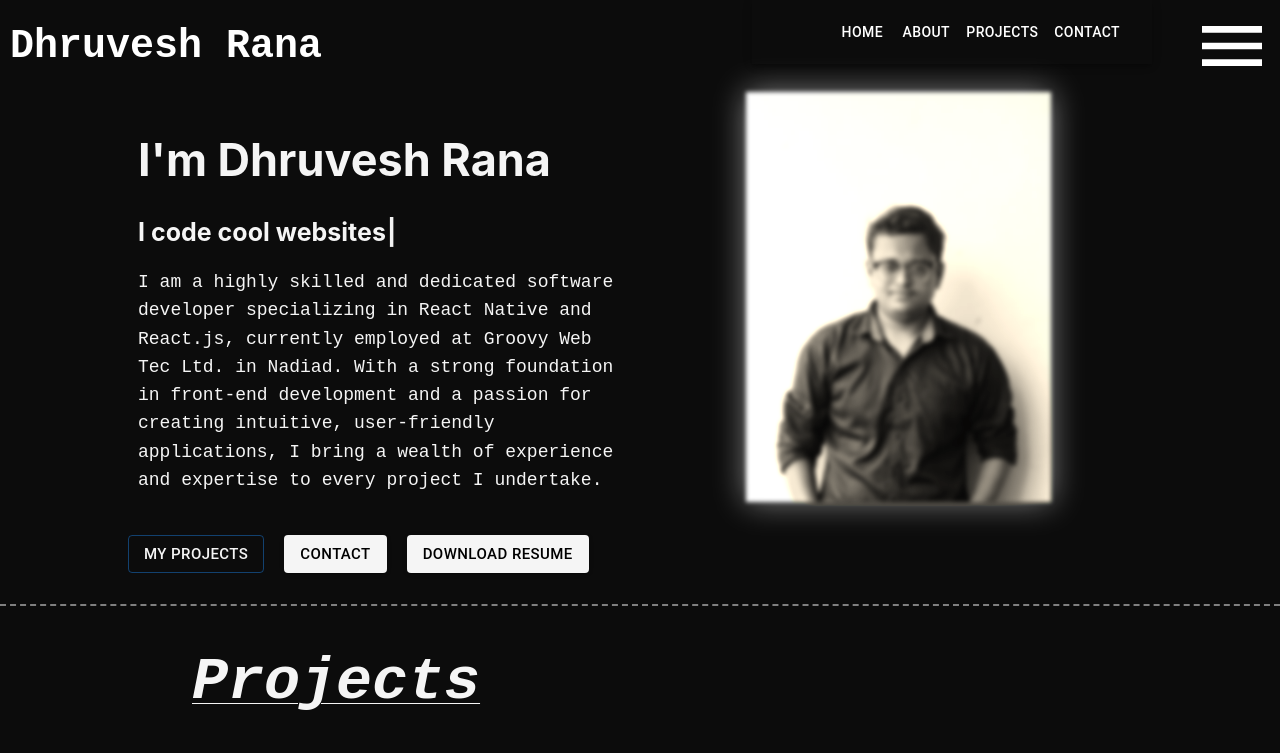
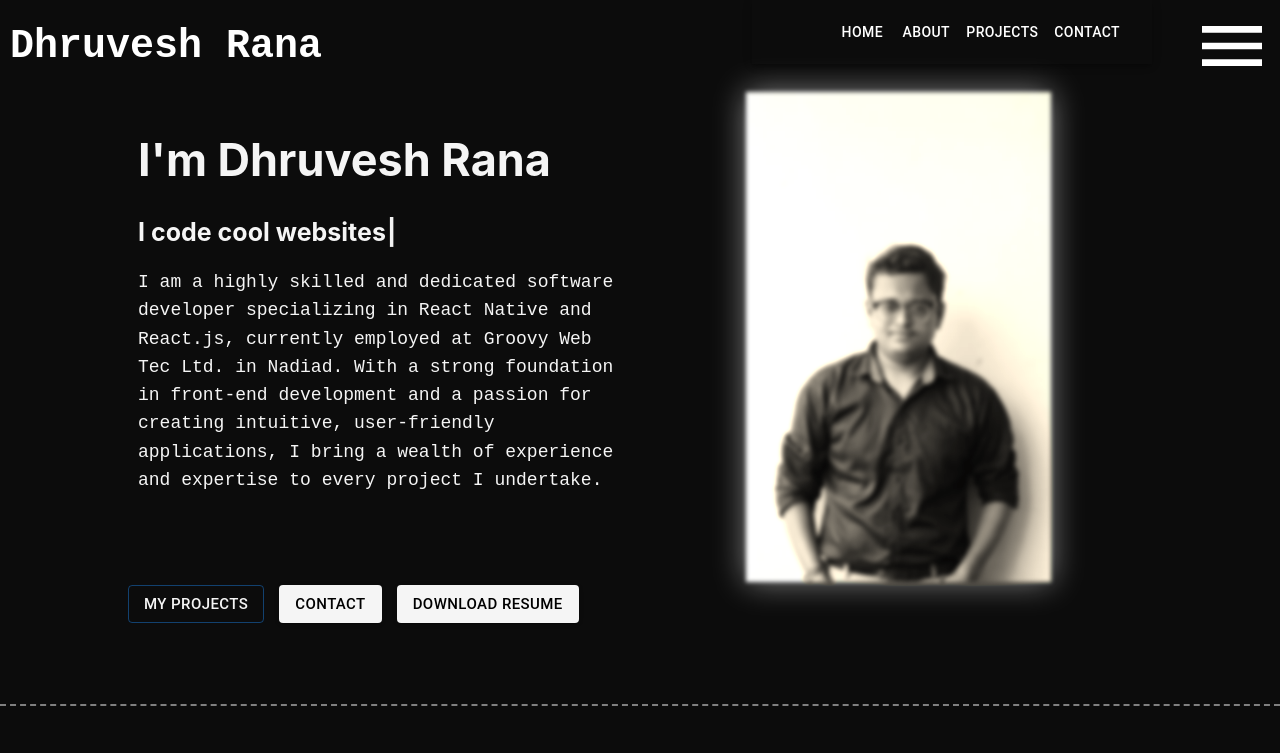
Before and after one commit to dhruveshrana22/Dhruvesh-Profile, a React (Create React App) app: page / in a window 1280 px wide. Shown: the top 753 px of the page. Built offline with nearby package versions, Linux system fonts and the light colour scheme.

Commit message:
Add make downlode button correct

```diff
--- a/src/app/Screen/Home/Home.js
+++ b/src/app/Screen/Home/Home.js
@@ -96,8 +96,8 @@ const Home = () => {
                 </Typography>
               </Col>
             </Col>
-            <Flex style={{ width: '100%', height: 100, alignItems: 'center', justifyContent: 'center' }}>
-              <Row style={{ width: '100%', gap: 20 }}>
+            <Flex style={{ width: '100%', height: 200, alignItems: 'center', justifyContent: 'center', }}>
+              <Row style={{ width: '100%', gap: isMobile || istablet ? 10 : 15 }}>
                 <Button variant="outlined" style={{ fontSize: isMobile || istablet ? 10 : 15, color: "whitesmoke" }}
                   onClick={() => { navigate('/Portfolio') }}
                 >My Projects</Button>
```
